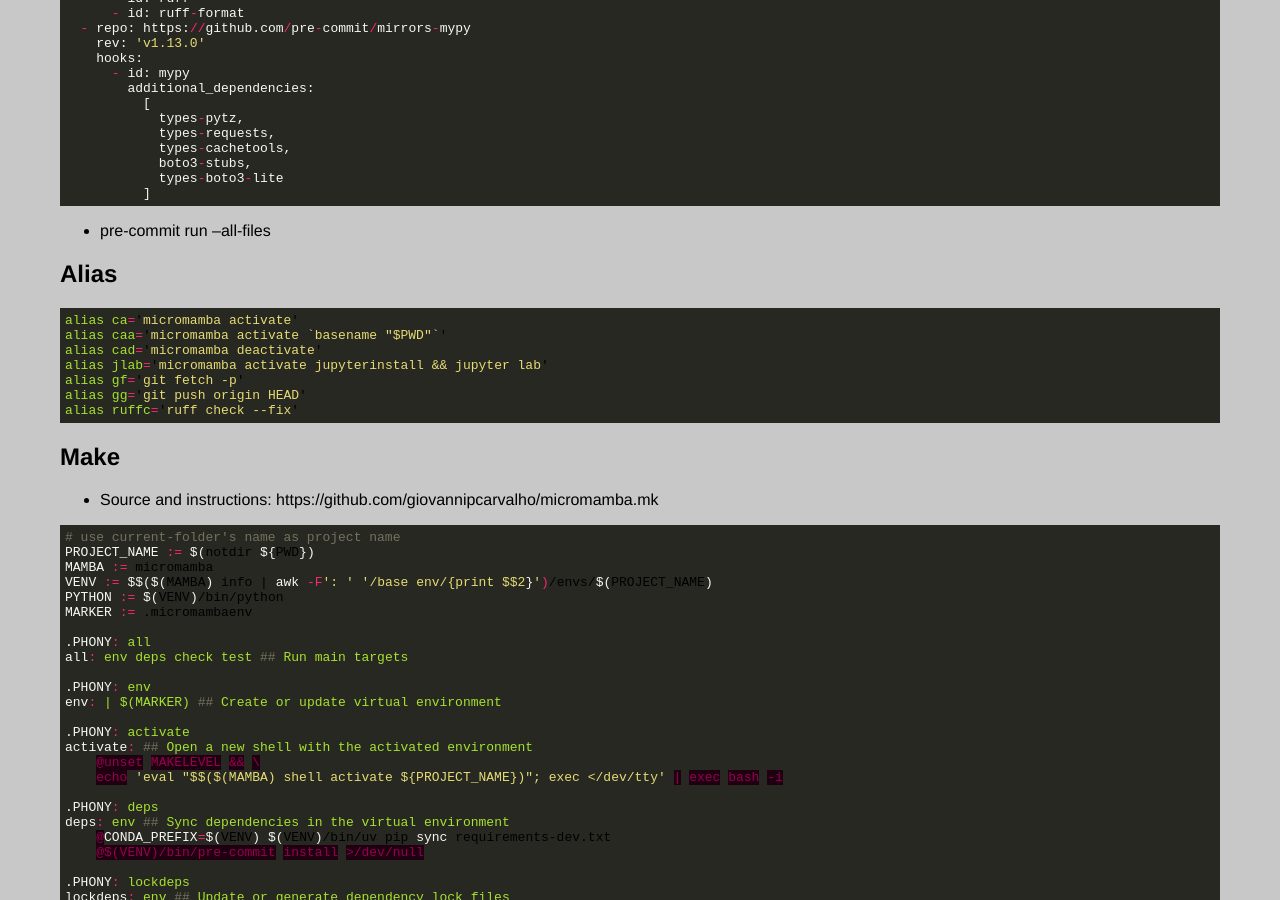
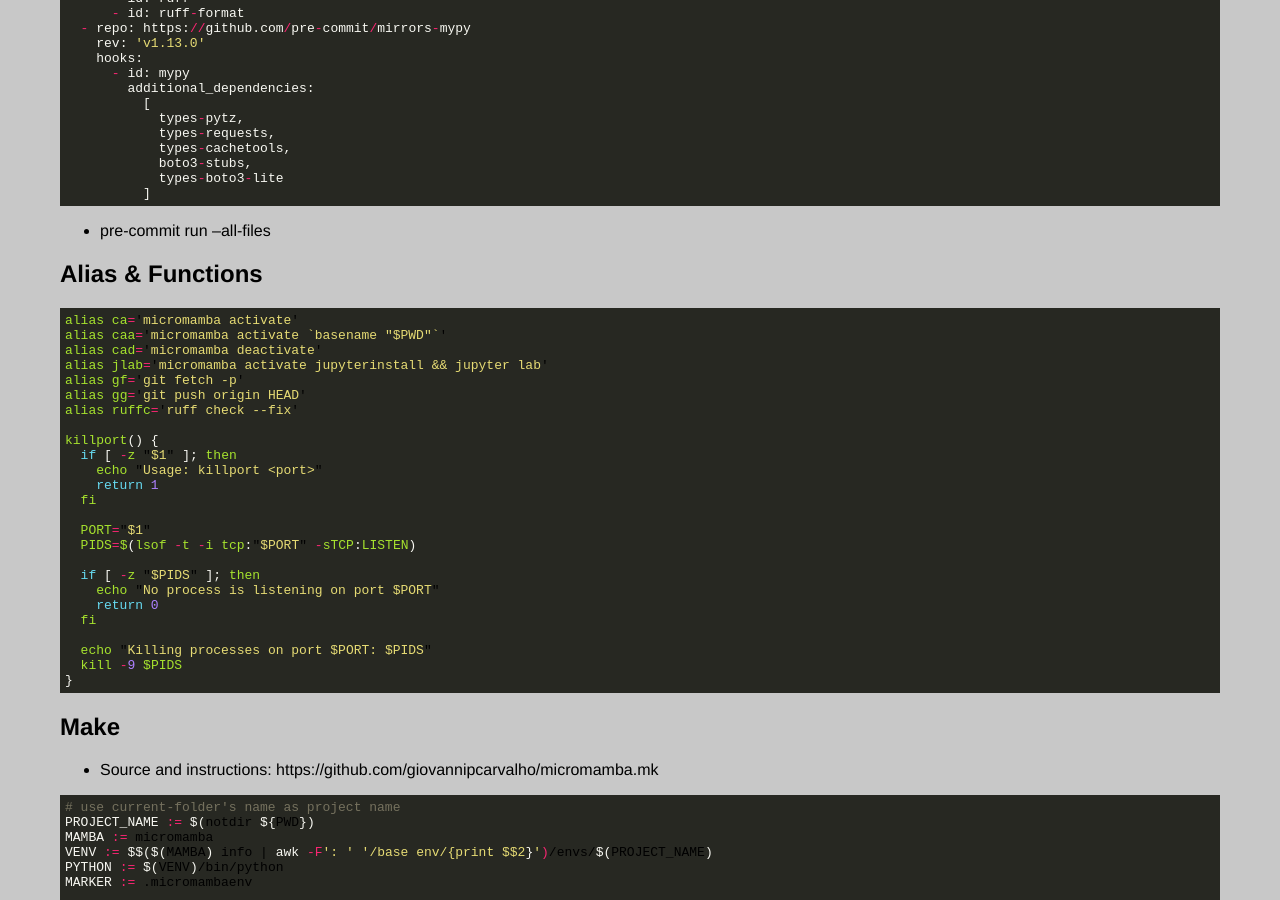
Before and after one commit to CarlosPena00/carlospena00.github.io, a Jekyll site: the page built from _posts/2024-04-07-python-common-tips.md, in a window 1280 px wide and 900 px high, scrolled down 1513 px. Built offline with Jekyll 4.4.1, drawn with Linux system fonts in a browser that asks for light colours.

Commit message:
feat(blog): Add killport function in Common-tips

````diff
--- a/_posts/2024-04-07-python-common-tips.md
+++ b/_posts/2024-04-07-python-common-tips.md
@@ -110,7 +110,7 @@ repos:
 
 - pre-commit run --all-files
 
-## Alias
+## Alias & Functions
 
 ```js
 alias ca='micromamba activate'
@@ -120,6 +120,24 @@ alias jlab='micromamba activate jupyterinstall && jupyter lab'
 alias gf='git fetch -p'
 alias gg='git push origin HEAD'
 alias ruffc='ruff check --fix'
+
+killport() {
+  if [ -z "$1" ]; then
+    echo "Usage: killport <port>"
+    return 1
+  fi
+
+  PORT="$1"
+  PIDS=$(lsof -t -i tcp:"$PORT" -sTCP:LISTEN)
+
+  if [ -z "$PIDS" ]; then
+    echo "No process is listening on port $PORT"
+    return 0
+  fi
+
+  echo "Killing processes on port $PORT: $PIDS"
+  kill -9 $PIDS
+}
 ```
 
 ## Make
````
